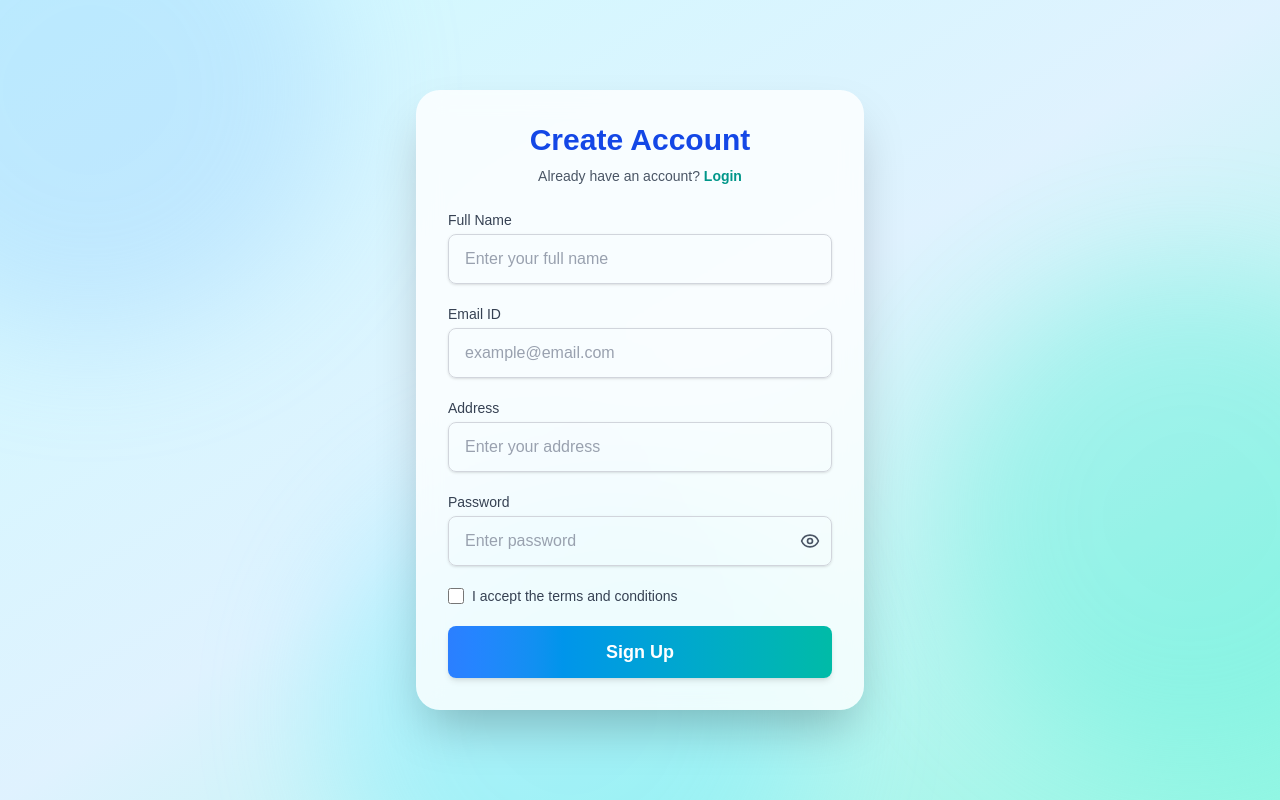
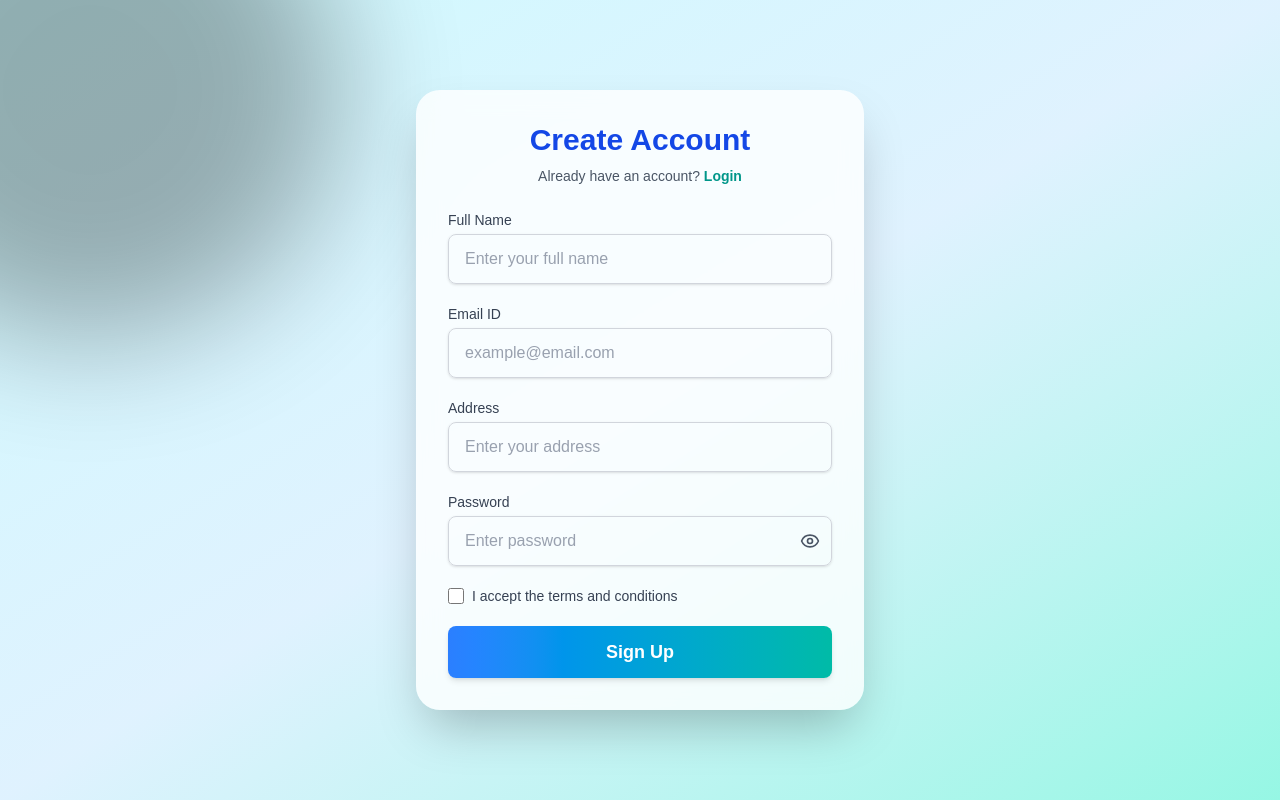
Before and after one commit to yubraj-karki1/clean_connect_web, a Next.js app: page /register in a window 1280 px wide. Built offline with nearby package versions, Linux system fonts and the light colour scheme.

Commit message:
new commit

```diff
--- a/app/(auth)/register/page.tsx
+++ b/app/(auth)/register/page.tsx
@@ -36,10 +36,7 @@ export default function RegisterPage() {
     <div className="relative min-h-screen flex items-center justify-center overflow-hidden bg-gradient-to-br from-cyan-100 via-sky-100 to-teal-200 px-4">
 
       {/* Background Blobs */}
-      <div className="absolute -top-40 -left-40 w-[500px] h-[500px] bg-blue-300 rounded-full blur-3xl opacity-30" />
-      <div className="absolute top-1/3 -right-40 w-[500px] h-[500px] bg-teal-300 rounded-full blur-3xl opacity-30" />
-      <div className="absolute -bottom-40 left-1/4 w-[500px] h-[500px] bg-cyan-300 rounded-full blur-3xl opacity-30" />
-
+        <div className="absolute -top-40 -left-40 w-[500px] h-[500px] bg-black rounded-full blur-3xl opacity-30" />
 
       {/* Form Card */}
       <div className="relative w-full max-w-md bg-white/80 backdrop-blur-md rounded-3xl shadow-2xl p-8 z-10">
```
